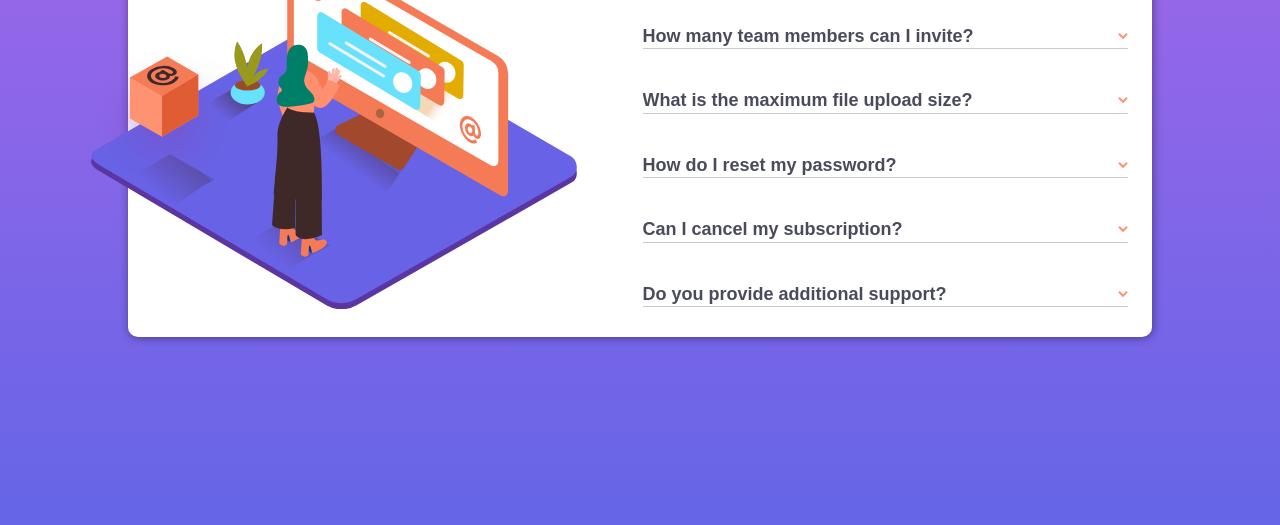
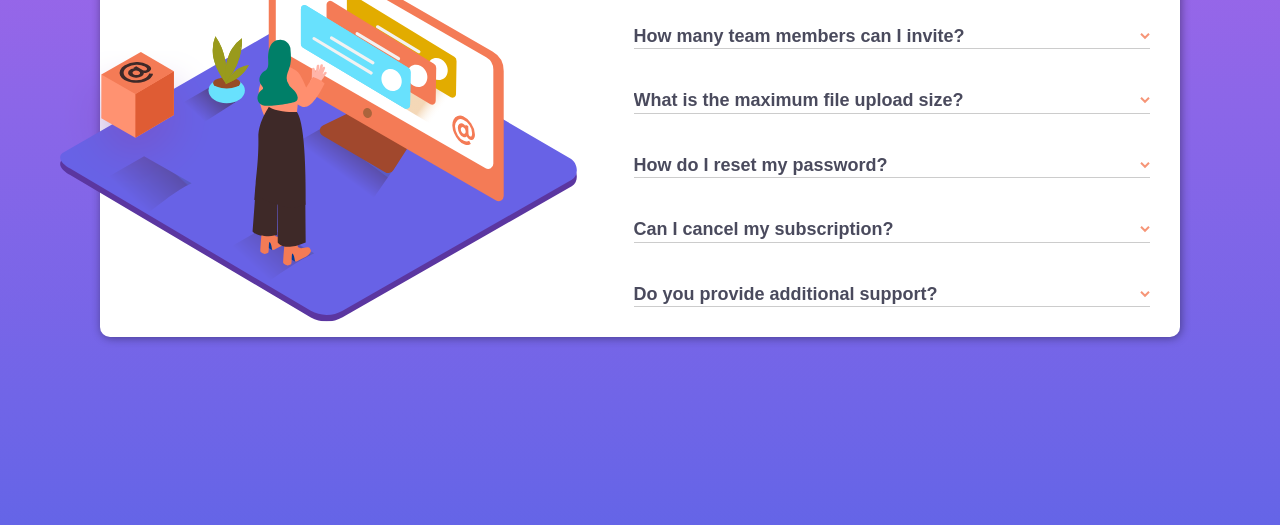
Before and after one commit to RedMwp/Acordion, a plain HTML site: page index.html in a window 1280 px wide. Shown: the part 275-800 px from the top of the page. Drawn offline with Linux system fonts and the light colour scheme.

Commit message:
nothing much

```diff
--- a/style.css
+++ b/style.css
@@ -12,7 +12,7 @@ body{
     font-family: arial, Sans-serif;
 }
 main{
-    width: 80%;
+    width: 90%;
     min-height:100vh;
     display: flex;
     justify-content: center;
@@ -29,7 +29,7 @@ section{
     display:flex;
     justify-content:space-between;
     align-items:center;
-    width:100%;
+    width:98%;
 }
 .content{
     width:50%;
@@ -37,7 +37,7 @@ section{
     display:flex;
     flex-direction: column;
     justify-content:space-around;
-    padding: 1em;
+    padding-right: 1.5em;
 }
 .content h1{
     text-align: center;
```
